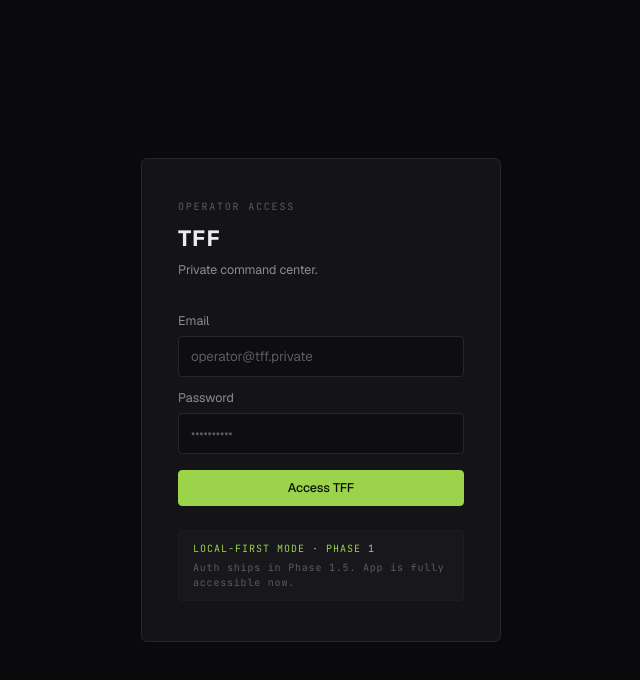
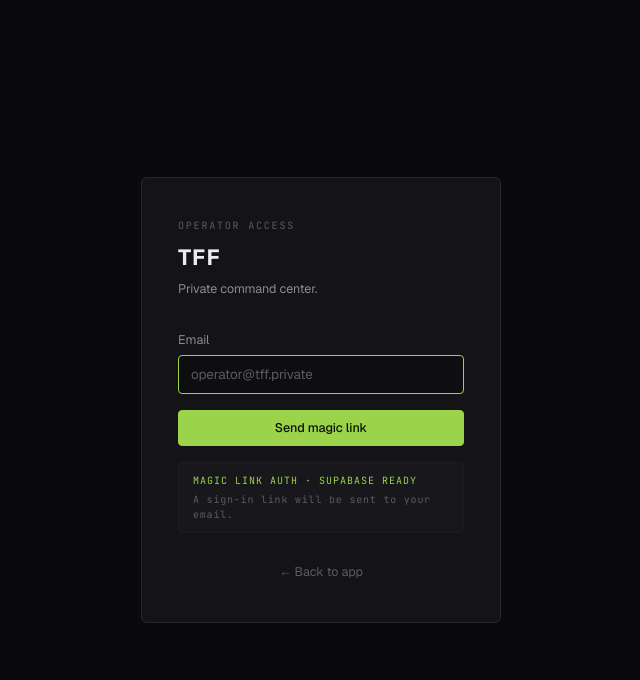
Before and after one commit to alexandresafernandes-png/TFF, a Next.js app in the folder tff/: page /login in a window 1280 px wide. Shown: the top 680 px of the page, without its empty margins (319-959 px from the left). Built offline with nearby package versions, Linux system fonts and the light colour scheme; no server answers.

Commit message:
Prepare auth UI for Supabase

```diff
--- a/tff/app/login/page.tsx
+++ b/tff/app/login/page.tsx
@@ -1,4 +1,40 @@
+"use client"
+
+import { useState } from "react"
+import Link from "next/link"
+import { hasSupabaseConfig } from "@/lib/supabase/status"
+import { createClient } from "@/lib/supabase/client"
+
+type FormState = "idle" | "loading" | "sent" | "error"
+
 export default function LoginPage() {
+  const [email, setEmail] = useState("")
+  const [formState, setFormState] = useState<FormState>("idle")
+  const [errorMsg, setErrorMsg] = useState("")
+
+  async function handleSubmit(e: React.FormEvent<HTMLFormElement>) {
+    e.preventDefault()
+    if (!hasSupabaseConfig || !email.trim()) return
+    setFormState("loading")
+    setErrorMsg("")
+    try {
+      const supabase = createClient()
+      const { error } = await supabase.auth.signInWithOtp({
+        email: email.trim(),
+        options: { emailRedirectTo: `${window.location.origin}/auth/callback` },
+      })
+      if (error) {
+        setFormState("error")
+        setErrorMsg(error.message)
+      } else {
+        setFormState("sent")
+      }
+    } catch (err) {
+      setFormState("error")
+      setErrorMsg(err instanceof Error ? err.message : "Something went wrong.")
+    }
+  }
+
   return (
     <div
       style={{
@@ -7,12 +43,14 @@ export default function LoginPage() {
         display: "flex",
         alignItems: "center",
         justifyContent: "center",
+        padding: "24px 16px",
       }}
     >
       <div
         className="card"
         style={{
-          width: 360,
+          width: "100%",
+          maxWidth: 360,
           padding: "40px 36px",
           display: "flex",
           flexDirection: "column",
@@ -34,91 +72,82 @@ export default function LoginPage() {
             Operator Access
           </p>
           <h1
-            style={{
-              fontSize: 22,
-              fontWeight: 700,
-              color: "var(--text)",
-              letterSpacing: "0.06em",
-            }}
+            style={{ fontSize: 22, fontWeight: 700, color: "var(--text)", letterSpacing: "0.06em" }}
           >
             TFF
           </h1>
-          <p
-            style={{
-              fontSize: "var(--t-small)",
-              color: "var(--text-3)",
-              marginTop: 6,
-            }}
-          >
+          <p style={{ fontSize: "var(--t-small)", color: "var(--text-3)", marginTop: 6 }}>
             Private command center.
           </p>
         </div>
 
-        {/* Auth placeholder — wired in Step 2 */}
-        <div style={{ display: "flex", flexDirection: "column", gap: 12 }}>
-          <div>
-            <label
-              className="kv-label"
-              style={{ display: "block", marginBottom: 6 }}
+        {/* ── State A: Supabase not configured ── */}
+        {!hasSupabaseConfig && (
+          <div style={{ display: "flex", flexDirection: "column", gap: 16 }}>
+            <div
+              style={{
+                padding: "14px 16px",
+                background: "rgba(232,177,74,0.06)",
+                border: "1px solid rgba(232,177,74,0.24)",
+                borderRadius: 4,
+              }}
             >
+              <p
+                className="mono"
+                style={{ fontSize: 10, color: "var(--warn)", letterSpacing: "0.1em", marginBottom: 8 }}
+              >
+                SUPABASE NOT CONFIGURED
+              </p>
+              <p style={{ fontSize: "var(--t-small)", color: "var(--text-3)", lineHeight: 1.6 }}>
+                TFF is running in local-first mode. To enable login, set{" "}
+                <code
+                  style={{
+                    fontFamily: "JetBrains Mono, monospace",
+                    fontSize: 11,
+                    color: "var(--text-2)",
+                  }}
+                >
+                  NEXT_PUBLIC_SUPABASE_URL
+                </code>{" "}
+                and{" "}
+                <code
+                  style={{
+                    fontFamily: "JetBrains Mono, monospace",
+                    fontSize: 11,
+                    color: "var(--text-2)",
+                  }}
+                >
+                  NEXT_PUBLIC_SUPABASE_ANON_KEY
+                </code>
+                .
+              </p>
+            </div>
+
+            {/* Dimmed placeholder form */}
+            <div style={{ opacity: 0.32, pointerEvents: "none" }}>
+              <div style={{ marginBottom: 12 }}>
+                <label className="kv-label" style={{ display: "block", marginBottom: 6 }}>
                   Email
                 </label>
                 <input
                   type="email"
                   placeholder="operator@tff.private"
-              style={{
-                width: "100%",
-                background: "#0e0e11",
-                border: "1px solid var(--border)",
-                borderRadius: 4,
-                color: "var(--text)",
-                fontFamily: "'Geist', sans-serif",
-                fontSize: "var(--t-body)",
-                padding: "9px 12px",
-                outline: "none",
-              }}
+                  style={{ width: "100%" }}
+                  disabled
                   readOnly
                 />
               </div>
-
-          <div>
-            <label
-              className="kv-label"
-              style={{ display: "block", marginBottom: 6 }}
-            >
-              Password
-            </label>
-            <input
-              type="password"
-              placeholder="••••••••••"
-              style={{
-                width: "100%",
-                background: "#0e0e11",
-                border: "1px solid var(--border)",
-                borderRadius: 4,
-                color: "var(--text)",
-                fontFamily: "'Geist', sans-serif",
-                fontSize: "var(--t-body)",
-                padding: "9px 12px",
-                outline: "none",
-              }}
-              readOnly
-            />
-          </div>
-
               <button
                 className="btn btn-primary"
-            style={{ width: "100%", justifyContent: "center", marginTop: 4 }}
+                style={{ width: "100%", justifyContent: "center" }}
                 disabled
               >
-            Access TFF
+                Send magic link
               </button>
             </div>
 
-        {/* Status */}
             <div
               style={{
-            marginTop: 24,
                 padding: "10px 14px",
                 background: "var(--card-2)",
                 border: "1px solid var(--border-soft)",
@@ -138,8 +167,134 @@ export default function LoginPage() {
                 className="mono"
                 style={{ fontSize: 10, color: "var(--text-4)", letterSpacing: "0.08em" }}
               >
-            Auth ships in Phase 1.5. App is fully accessible now.
+                App is fully accessible without login.
               </p>
+            </div>
+          </div>
+        )}
+
+        {/* ── State B: Supabase configured, magic link sent ── */}
+        {hasSupabaseConfig && formState === "sent" && (
+          <div style={{ display: "flex", flexDirection: "column", gap: 16 }}>
+            <div
+              style={{
+                padding: "20px 16px",
+                background: "var(--accent-soft)",
+                border: "1px solid var(--accent-line)",
+                borderRadius: 4,
+                textAlign: "center",
+              }}
+            >
+              <p
+                className="mono"
+                style={{
+                  fontSize: 10,
+                  color: "var(--accent)",
+                  letterSpacing: "0.12em",
+                  marginBottom: 10,
+                }}
+              >
+                MAGIC LINK SENT
+              </p>
+              <p style={{ fontSize: "var(--t-small)", color: "var(--text-2)", lineHeight: 1.6 }}>
+                Check your inbox at{" "}
+                <strong style={{ color: "var(--text)" }}>{email}</strong> and click the
+                link to sign in.
+              </p>
+            </div>
+            <button
+              className="btn"
+              style={{ width: "100%", justifyContent: "center" }}
+              onClick={() => {
+                setFormState("idle")
+                setEmail("")
+              }}
+            >
+              Use a different address
+            </button>
+          </div>
+        )}
+
+        {/* ── State C: Supabase configured, active form ── */}
+        {hasSupabaseConfig && formState !== "sent" && (
+          <form onSubmit={handleSubmit} style={{ display: "flex", flexDirection: "column", gap: 12 }}>
+            <div>
+              <label className="kv-label" style={{ display: "block", marginBottom: 6 }}>
+                Email
+              </label>
+              <input
+                type="email"
+                value={email}
+                onChange={(e) => setEmail(e.target.value)}
+                placeholder="operator@tff.private"
+                style={{ width: "100%" }}
+                required
+                autoFocus
+                disabled={formState === "loading"}
+              />
+            </div>
+
+            {formState === "error" && (
+              <p
+                style={{
+                  fontSize: "var(--t-small)",
+                  color: "var(--danger)",
+                  padding: "8px 12px",
+                  background: "var(--danger-soft)",
+                  border: "1px solid rgba(200,69,69,0.3)",
+                  borderRadius: 4,
+                  lineHeight: 1.4,
+                }}
+              >
+                {errorMsg}
+              </p>
+            )}
+
+            <button
+              type="submit"
+              className="btn btn-primary"
+              style={{ width: "100%", justifyContent: "center", marginTop: 4 }}
+              disabled={formState === "loading" || !email.trim()}
+            >
+              {formState === "loading" ? "Sending…" : "Send magic link"}
+            </button>
+
+            <div
+              style={{
+                marginTop: 4,
+                padding: "10px 14px",
+                background: "var(--card-2)",
+                border: "1px solid var(--border-soft)",
+                borderRadius: 4,
+                display: "flex",
+                flexDirection: "column",
+                gap: 4,
+              }}
+            >
+              <p
+                className="mono"
+                style={{ fontSize: 10, color: "var(--accent)", letterSpacing: "0.1em" }}
+              >
+                MAGIC LINK AUTH · SUPABASE READY
+              </p>
+              <p
+                className="mono"
+                style={{ fontSize: 10, color: "var(--text-4)", letterSpacing: "0.08em" }}
+              >
+                A sign-in link will be sent to your email.
+              </p>
+            </div>
+          </form>
+        )}
+
+        {/* Back to app — always visible */}
+        <div style={{ marginTop: 28, textAlign: "center" }}>
+          <Link
+            href="/"
+            style={{ fontSize: "var(--t-small)", color: "var(--text-4)", textDecoration: "none" }}
+          >
+            ← Back to app
+          </Link>
         </div>
       </div>
     </div>
--- /dev/null
+++ b/tff/lib/supabase/auth-actions.ts
@@ -0,0 +1,8 @@
+import { hasSupabaseConfig } from "@/lib/supabase/status"
+import { createClient } from "@/lib/supabase/client"
+
+export async function signOut(): Promise<void> {
+  if (!hasSupabaseConfig) return
+  const supabase = createClient()
+  await supabase.auth.signOut()
+}
--- a/tff/lib/supabase/status.ts
+++ b/tff/lib/supabase/status.ts
@@ -1,10 +1,12 @@
-const REQUIRED_ENV_VARS = [
-  "NEXT_PUBLIC_SUPABASE_URL",
-  "NEXT_PUBLIC_SUPABASE_ANON_KEY",
-] as const
+// Explicit property access so Next.js inlines NEXT_PUBLIC_* values in client bundles.
+// Dynamic key access (process.env[name]) is NOT replaced by Next.js webpack and would
+// always read as undefined on the client side.
+const _url = process.env.NEXT_PUBLIC_SUPABASE_URL
+const _key = process.env.NEXT_PUBLIC_SUPABASE_ANON_KEY
 
-export const missingSupabaseEnvNames: readonly string[] = REQUIRED_ENV_VARS.filter(
-  (name) => !process.env[name]
-)
+export const missingSupabaseEnvNames: readonly string[] = [
+  ...(_url ? [] : ["NEXT_PUBLIC_SUPABASE_URL"]),
+  ...(_key ? [] : ["NEXT_PUBLIC_SUPABASE_ANON_KEY"]),
+]
 
-export const hasSupabaseConfig: boolean = missingSupabaseEnvNames.length === 0
+export const hasSupabaseConfig: boolean = !!(_url && _key)
```
Also changed, not shown: tff/app/(app)/settings/page.tsx (+41 -4 lines), tff/components/tff/SignOutButton.tsx (added, +28 -0 lines), 1 other file (tests, documents, lock files or other folders). Lines whose indentation alone changed are shown as unchanged.
